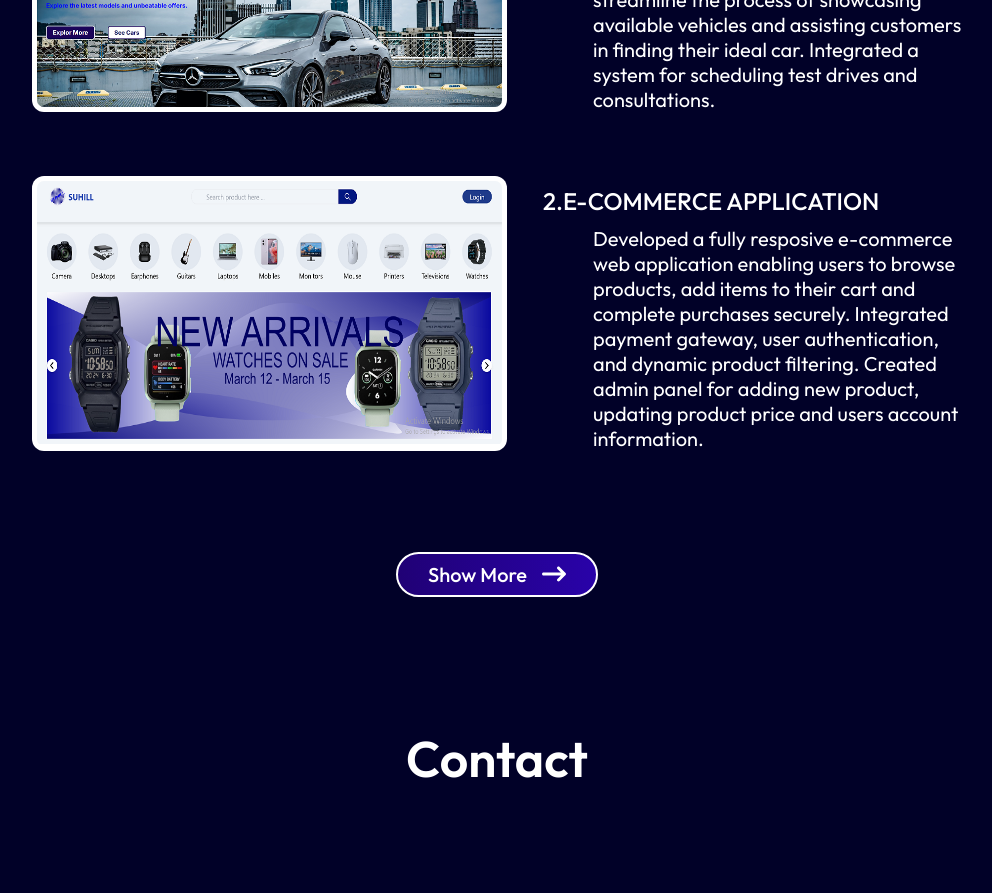
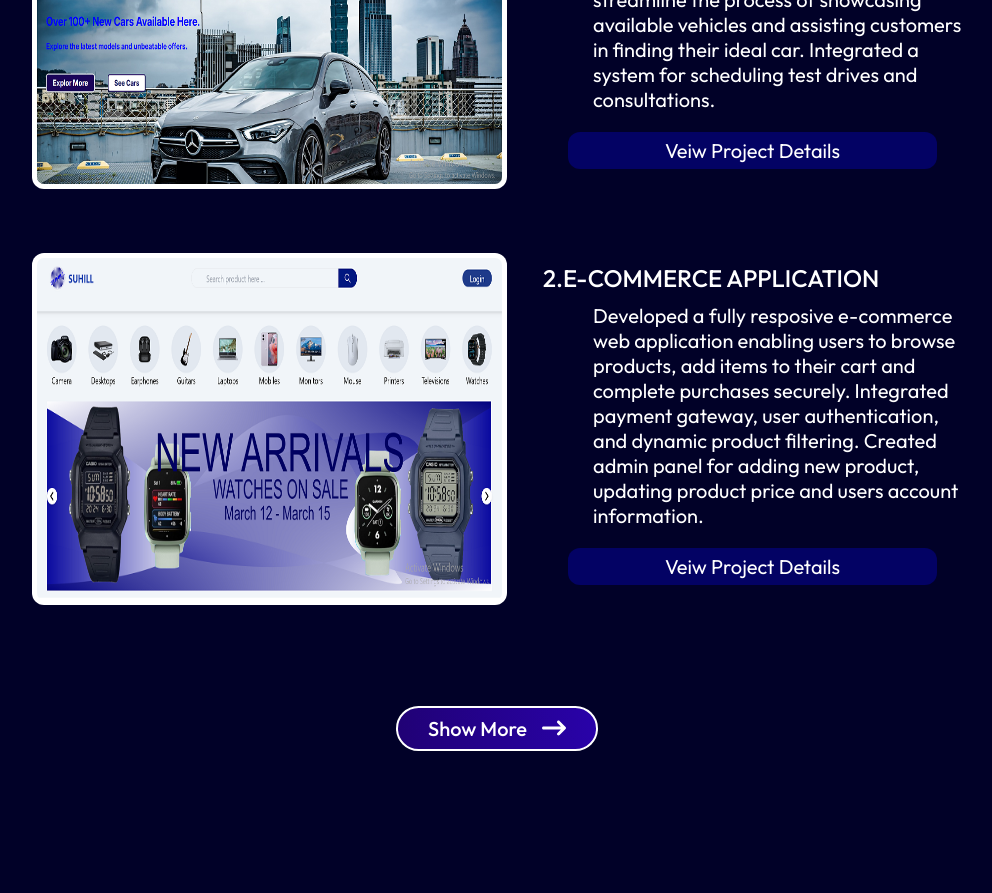
Before and after one commit to Temesgen123/temsgnportfolio, a React (Vite) app: page / in a window 1280 px wide. Shown: the part 3080-3973 px from the top of the page, without its empty margins (143-1135 px from the left). Built offline with nearby package versions, Linux system fonts and the light colour scheme.

Commit message:
edited project description.

```diff
--- a/src/Components/MyWork/MyWork.css
+++ b/src/Components/MyWork/MyWork.css
@@ -59,6 +59,18 @@
   gap: 25px;
   transition: 0.6s;
 }
+.project-description div {
+  padding: 6px 12px;
+  background-color: rgb(3, 2, 100);
+  border-radius: 12px;
+  margin: 20px 25px;
+  text-align: center;
+}
+.project-description a {
+  font-size: 20px;
+  text-decoration: none;
+  color: white;
+}
 @media(max-width:768px){
   .mywork{
     gap: 25px;
--- a/src/Components/MyWork/MyWork.jsx
+++ b/src/Components/MyWork/MyWork.jsx
@@ -16,10 +16,14 @@ const MyWork = () => {
               <img key={index} src={work.w_image} alt="" />
 
               <div className="project-description">
-                <h2>{}
+                <h2>
+                  {}
                   {work.w_no}.{work.w_name}
                 </h2>
                 <p>{work.w_dsc}</p>
+                <div>
+                  <a href={work.w_url}>Veiw Project Details</a>
+                </div>
               </div>
             </div>
           );
--- a/src/assets/mywork-data.js
+++ b/src/assets/mywork-data.js
@@ -7,6 +7,7 @@ const mywork_data = [
     w_image: project1_img,
     w_dsc:
       'Designed and developed a modern responsive car dealership website to streamline the process of showcasing available vehicles and assisting customers in finding their ideal car. Integrated a system for scheduling test drives and consultations.',
+    w_url: 'https://temesgen123.github.io/aaauto',
   },
   {
     w_no: '2',
@@ -14,6 +15,7 @@ const mywork_data = [
     w_image: project2_img,
     w_dsc:
       'Developed a fully resposive e-commerce web application enabling users to browse products, add items to their cart and complete purchases securely. Integrated payment gateway, user authentication, and dynamic product filtering. Created admin panel for adding new product, updating product price and users account information.',
+    w_url: 'https://suhill-ecommerce-app-dfof.vercel.app',
   },
 ];
 
```
Also changed, not shown: src/assets/services_data.js (line endings or trailing spaces).
